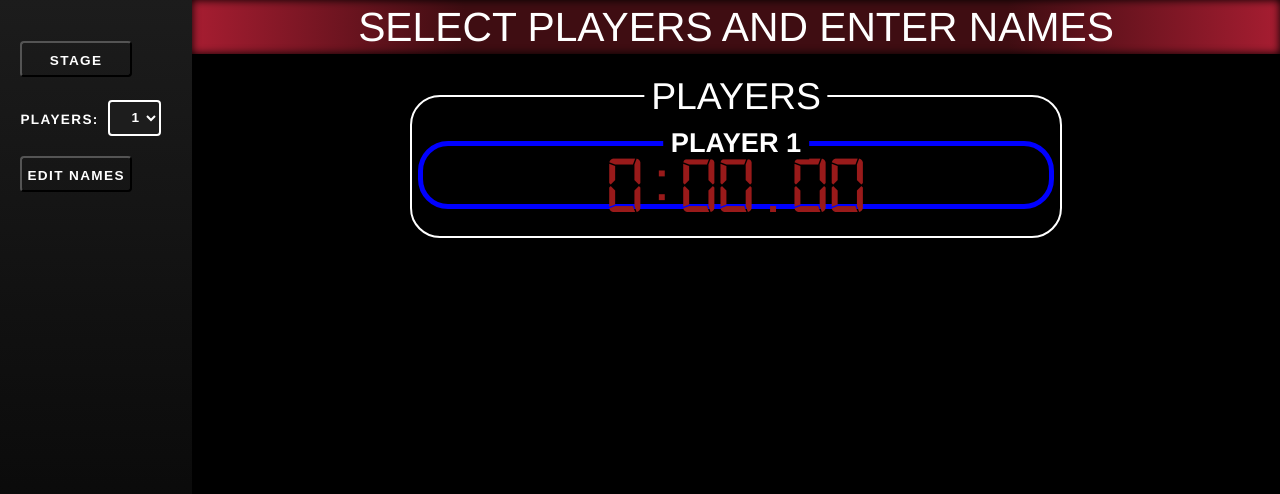
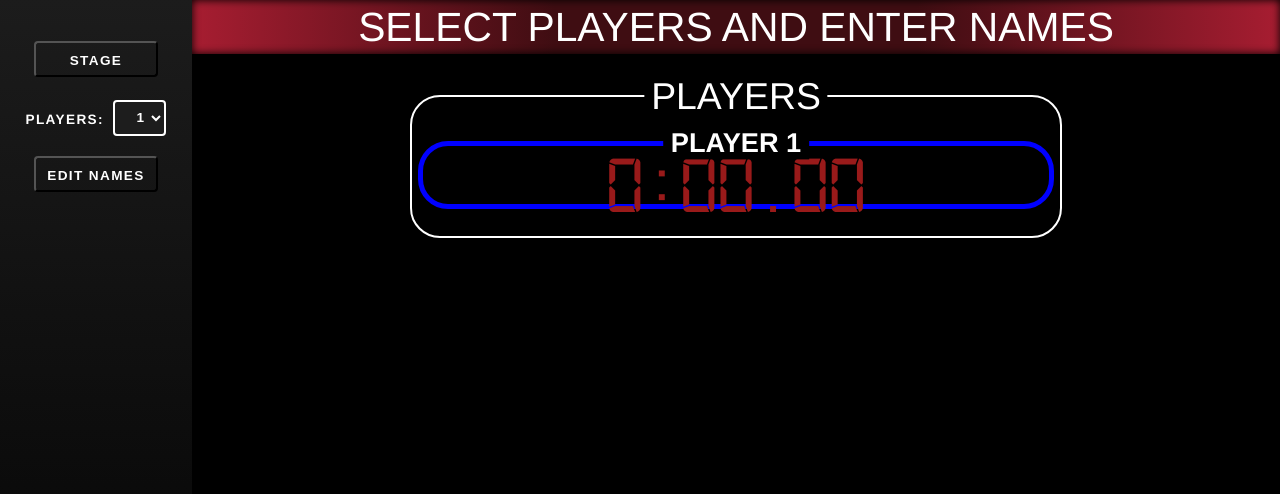
Before and after one commit to trunklebob/cube-timer, a website: page public/index.html in a window 1280 px wide. Drawn offline with nearby package versions, Linux system fonts and the light colour scheme; no server answers.

Commit message:
sidebar styling

```diff
--- a/public/app.js
+++ b/public/app.js
@@ -23,27 +23,23 @@ let playersRemaining = players.length;
 const timers = document.getElementById('timers-display');
 let bannerValues = [
 	{
-		color:
-			'linear-gradient(to right, rgb(167, 29, 49), rgb(63, 13, 18), rgb(63, 13, 18), rgb(63, 13, 18), rgb(167, 29, 49))',
+		color: 'linear-gradient(to right, rgb(167, 29, 49), rgb(63, 13, 18), rgb(63, 13, 18), rgb(167, 29, 49))',
 		text: 'select players and enter names'
 	},
 	{
-		color: 'linear-gradient(to right, rgb(236,159,5), rgb(255,78,0), rgb(255,78,0), rgb(255,78,0), rgb(236,159,5))',
+		color: 'linear-gradient(to right, rgb(236,159,5), rgb(255,78,0), rgb(255,78,0), rgb(236,159,5))',
 		text: 'players, get ready!'
 	},
 	{
-		color:
-			'linear-gradient(to right, rgb(99,212,113), rgb(35,51,41), rgb(35,51,41), rgb(35,51,41), rgb(99,212,113))',
+		color: 'linear-gradient(to right, rgb(99,212,113), rgb(35,51,41), rgb(35,51,41), rgb(99,212,113))',
 		text: 'solve!!!'
 	},
 	{
-		color:
-			'linear-gradient(to right, rgb(0,159,253), rgb(42,42,114), rgb(42,42,114), rgb(42,42,114), rgb(0,159,253))',
+		color: 'linear-gradient(to right, rgb(0,159,253), rgb(42,42,114), rgb(42,42,114), rgb(0,159,253))',
 		text: 'awaiting final results from judges'
 	},
 	{
-		color:
-			'linear-gradient(to right, rgb(164,80,139), rgb(95,10,135), rgb(95,10,135), rgb(95,10,135), rgb(164,80,139))',
+		color: 'linear-gradient(to right, rgb(164,80,139), rgb(95,10,135), rgb(95,10,135), rgb(164,80,139))',
 		text: 'the winner is '
 	}
 ];
--- a/public/index.html
+++ b/public/index.html
@@ -9,7 +9,7 @@
     <body>
 
         <div class="container">
-            <div class="numSelect">
+            <div class="sidebar">
                 <div><button class="button" id="btnStage">Stage</button></div>
                 <br>
                 <span class="select-div"><label class="select-label" for="num-players">players:&nbsp;</label>
@@ -36,11 +36,11 @@
 
                 <div id="penaltyModal" class="modal">
                     <div class="modal-content">
-                        <span><span class="span-penalty">2 seconds per penalty</span class="span-penalty"></span>
+                        <div class="div-penalty">2 seconds per penalty</div>
                         <div id="penalty-modal-boxes">
                             <!-- Modal content -->
                         </div>
-                    <button class="button" id='penalty-modal-save'>Finalize</button>
+                    <button class="button" id='penalty-modal-save'>Finalize Times</button>
                     </div>
                 </div>
             </div>
--- a/public/style.css
+++ b/public/style.css
@@ -43,8 +43,9 @@ body {
 	width: 100%;
 	display: flex;
 }
-.numSelect {
-	padding: 3rem 0 0 1.5rem;
+.sidebar {
+	text-align: center;
+	padding: 3rem 0 0 0;
 	width: 15%;
 	background-image: linear-gradient(to bottom, rgba(31, 31, 31, 0.9), black);
 	height: 100vh;
@@ -54,6 +55,7 @@ body {
 	width: 85%;
 }
 #banner {
+	z-index: 1000;
 	width: 85%;
 	position: fixed;
 	height: 4rem;
@@ -75,7 +77,7 @@ body {
 	border: white 2px solid;
 	border-radius: 30px;
 	padding: 1.25rem 0 0rem 0;
-	margin: 7rem 20%;
+	margin: 7rem 20% 0 20%;
 	position: relative;
 	height: auto;
 	width: 60%;
@@ -193,7 +195,6 @@ body {
 }
 .modal-label {
 	color: white;
-	text-align: left;
 	font-size: 1rem;
 	font-weight: 600;
 	line-height: 36px;
@@ -205,9 +206,10 @@ body {
 	padding: 2px 10px;
 	width: 70%;
 }
-.span-penalty {
+.div-penalty {
 	font-size: 12px;
 	font-style: italic;
+	margin: 2rem 0 1rem 0;
 }
 .penalty {
 	width: 3rem;
```
